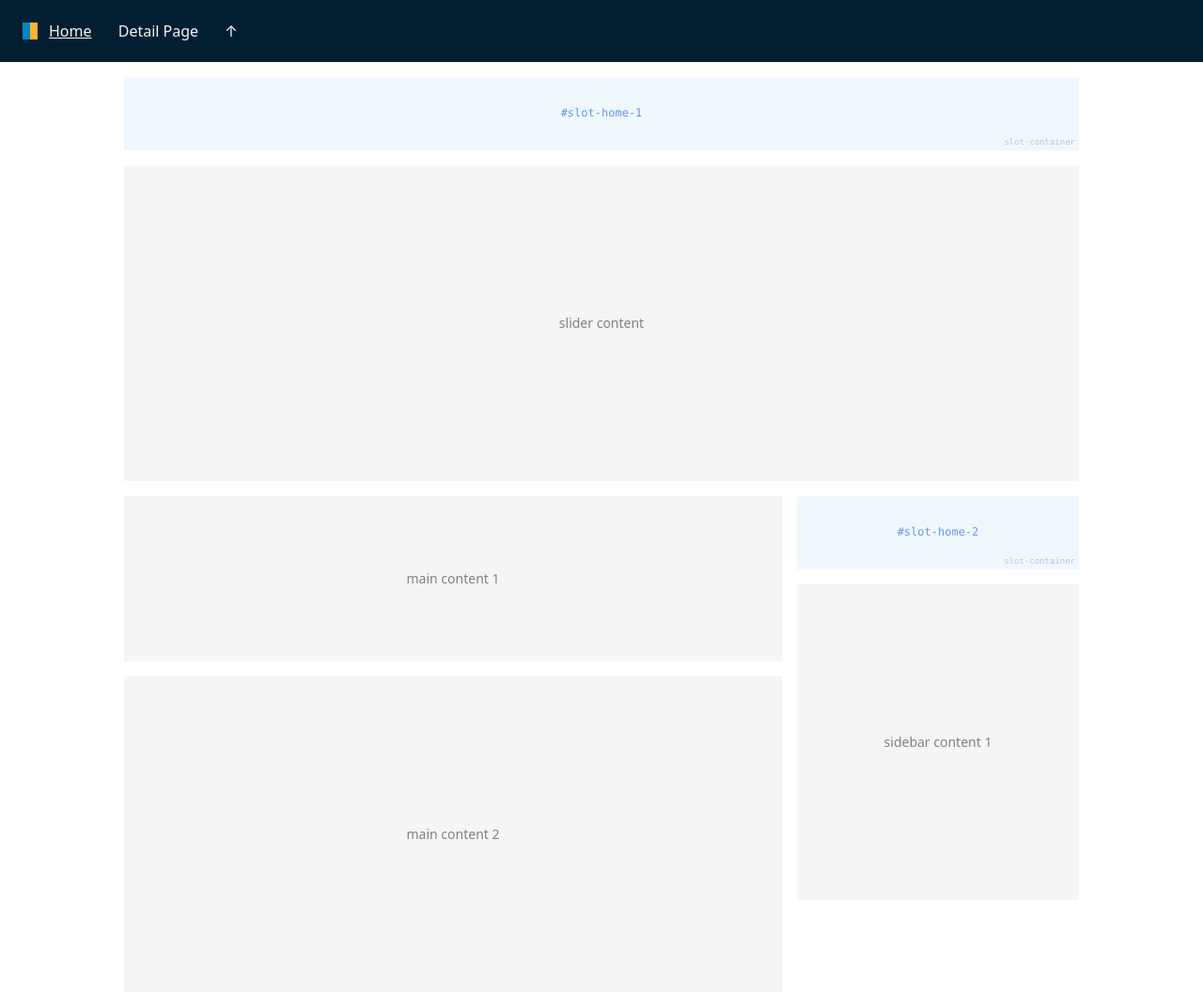
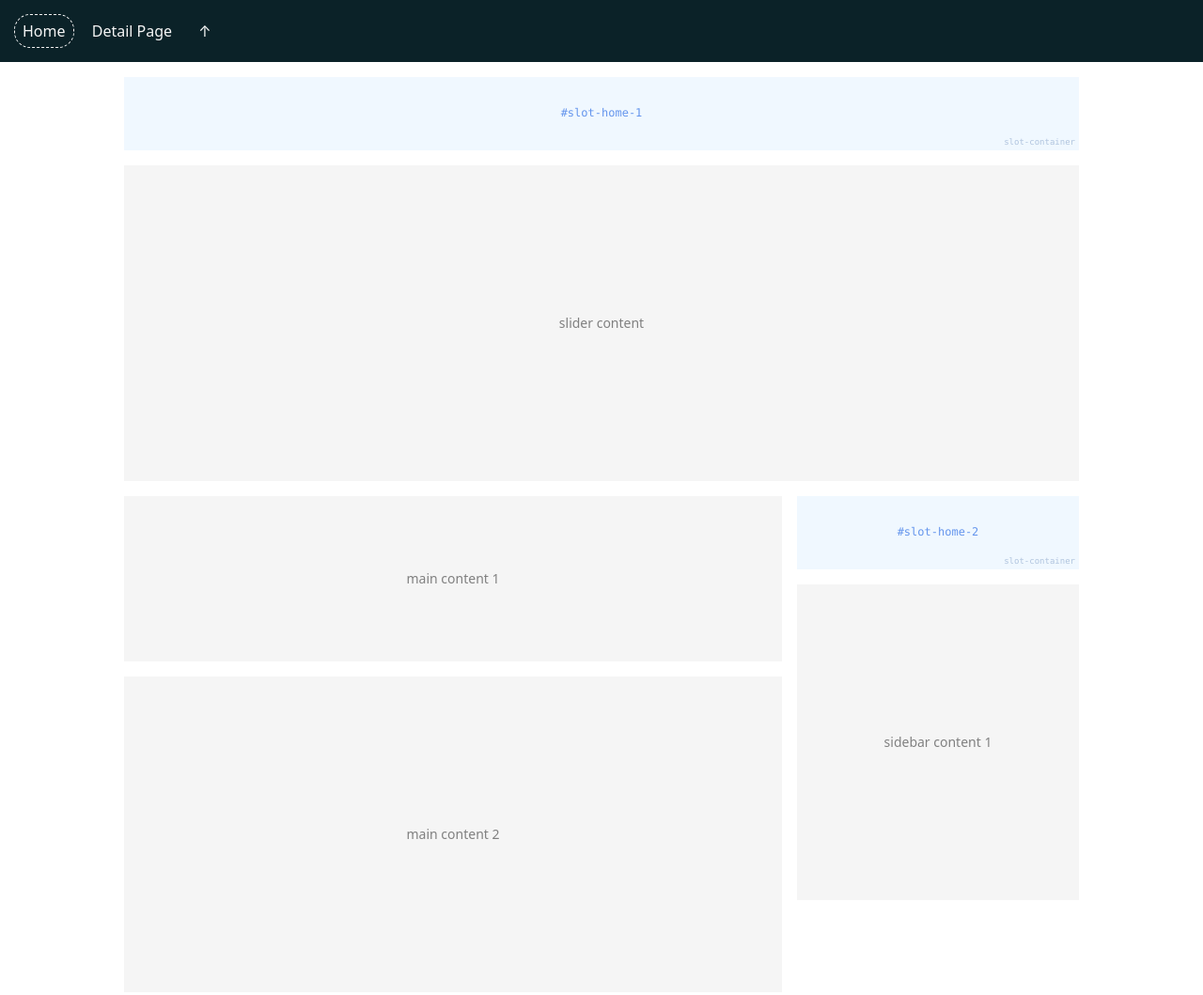
Before and after one commit to xkema/case-study-a-gpt-integration-problem, a website: page docs/01-site-without-gpt/index.html in a window 1280 px wide. Shown: the top 1059 px of the page at 94% size. Drawn offline with Linux system fonts and the light colour scheme.

Commit message:
Reworked all favicons
- Updated directory page with new favicons
- Removed logo from nav menu and updated active class styles for better readability
- Changed theme colors
- Included raw favicon template SVG to the assets-raw directory of the root

```diff
--- a/docs/01-site-without-gpt/index.html
+++ b/docs/01-site-without-gpt/index.html
@@ -6,7 +6,7 @@
   <meta name="description" content="A case study to integrate GPT library to a website as a 3rd-party javascript library">
   <meta itemprop="layout" content="homepage">
   <title>Homepage | Case Study - A GPT Integration Problem</title>
-  <link rel="icon" href="../assets/favicon-case-study-2021.png" type="image/x-icon">
+  <link rel="icon" href="../assets/favicons/favicon-01-without-gpt.png" type="image/x-icon">
   <link rel="stylesheet" href="../assets/normalize.css">
   <link rel="stylesheet" href="../assets/style.css">
   <script src="../assets/site.js"></script>
@@ -15,9 +15,7 @@
   <div class="grid-container-home">
     <header class="grid-header">
       <nav>
-        <a href="./index.html" class="site-logo active" title="Homepage">
-          <span class="logo-blue">&nbsp;</span><span class="logo-yellow">&nbsp;</span>Home
-        </a>
+        <a href="./index.html" class="active" title="Homepage">Home</a>
         <a href="./index-detail.html" title="Detail Page">Detail Page</a>
         <a href="../index.html" title="Directory Listing" class="directory-listing-link">&uarr;</a>
       </nav>
--- a/docs/assets/style.css
+++ b/docs/assets/style.css
@@ -1,8 +1,6 @@
 /* base */
 :root {
-  --color-dark: #021f31;
-  --color-yellow: #fcb130;
-  --color-blue: #0186c0;
+  --color-dark: #0b2228;
 }
 *,
 *::before,
@@ -16,10 +14,7 @@
   background-color: white;
 }
 
-h1, h2, h3, h4, h5, h6 {
-  font-weight: 500;
-}
-
+h1, h2, h3, h4, h5, h6 { font-weight: 500; }
 code {
   font-family: SFMono-Regular, Menlo, Monaco, Consolas, "Liberation Mono", "Courier New", monospace;
   background-color: dimgray;
@@ -77,13 +72,7 @@
   display: inline-block;
   margin-right: 1.5rem;
 }
-.grid-header > nav > a.active { text-decoration: underline; }
-.site-logo > span {
-  display: inline-block;
-  min-width: 0.5rem;
-}
-.logo-blue { background-color: var(--color-blue); }
-.logo-yellow { background-color: var(--color-yellow); margin-right: 0.75rem; }
+.grid-header > nav > a.active { outline: 1px dashed whitesmoke; outline-offset: 0.5rem; border-radius: 0.5rem; }
 
 /* sidebar (aside) */
 .grid-aside > div { margin-bottom: 1rem; }
```
Also changed, not shown: docs/01-site-without-gpt/index-detail.html (+2 -4 lines), docs/02-site-with-gpt-inline-integration/index-detail.html (+2 -4 lines), docs/02-site-with-gpt-inline-integration/index.html (+2 -4 lines), docs/03-site-with-gpt-inline-integration-mocked/index-detail.html (+2 -4 lines), docs/03-site-with-gpt-inline-integration-mocked/index.html (+2 -4 lines), docs/index.html (+4 -1 lines), assets-raw/favicon-template.svg (added), docs/assets/favicon-case-study-2021-with-slots-mock.png (deleted), docs/assets/favicon-case-study-2021-with-slots.png (deleted), docs/assets/favicon-case-study-2021.png (deleted), docs/assets/favicons/favicon-00-initial.png (added), docs/assets/favicons/favicon-01-without-gpt.png (added), docs/assets/favicons/favicon-02-with-gpt-inline.png (added), docs/assets/favicons/favicon-03-with-gpt-inline-mocked.png (added).
